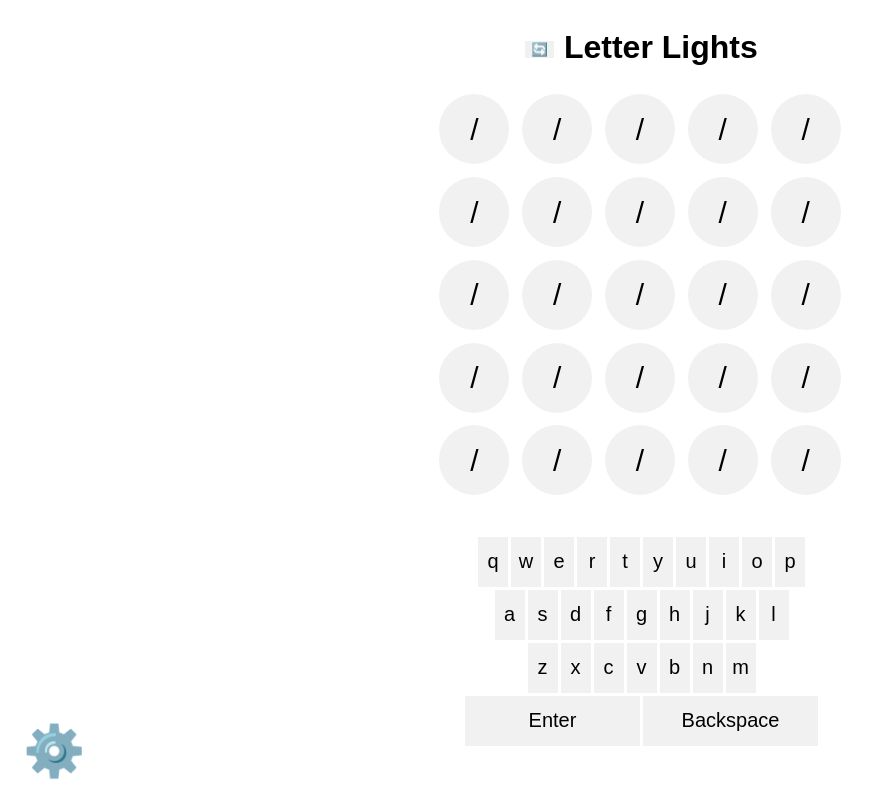
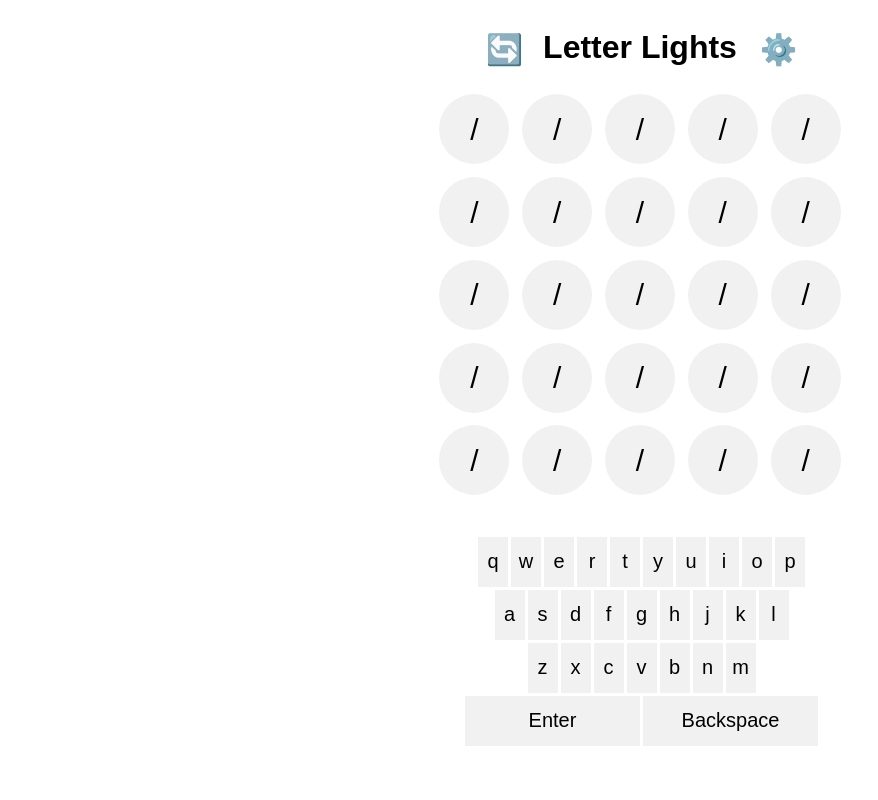
Before and after one commit to YacoubKahkajian/Letter-Lights, a plain HTML site: page docs/index.html in a window 1280 px wide. Shown: the whole page, without its empty margins (0-878 px from the left). Drawn offline with Linux system fonts and the light colour scheme.

Commit message:
New title bar

```diff
--- a/docs/main.css
+++ b/docs/main.css
@@ -6,12 +6,12 @@ button {
 	border: none;
     margin-left: 3px;
     margin-top: 3px;
+	font-family: sans-serif;
 }
 
 #info {
 	display:flex;
 	flex-wrap: wrap;
-	justify-content: center;
 	align-items: center;
 	column-gap: 10px;
 }
@@ -34,14 +34,12 @@ button {
 	justify-content: center;
 }
 
-#settingsButton {
-  position: fixed;
-  bottom: 0;
-  left: 0;
-  z-index:999;
-  padding: 20px;
+#settingsButton, #reset {
+  display: flex;
+  padding: 10px;
+  cursor: pointer;
   background-color: transparent;
-  font-size: 50px;
+  font-size: 30px;
 }
 
 #settings {
```
